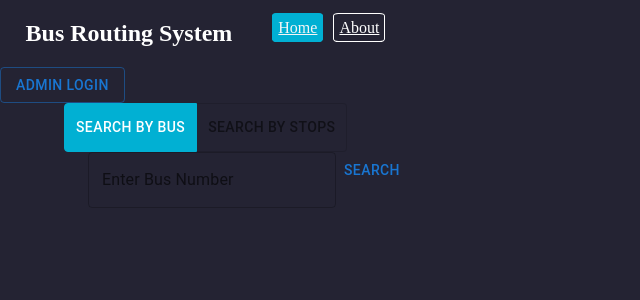
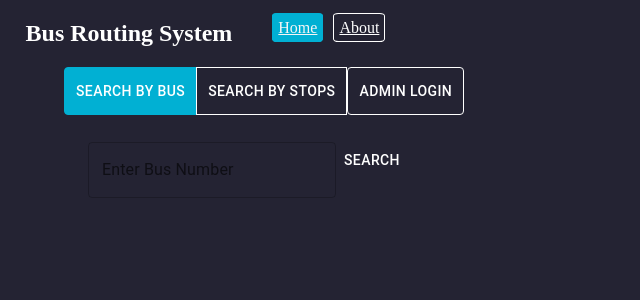
Before and after one commit to mirandadrummond/BusTrackingWebApp, a React (Create React App) app in the folder front-end/: page / in a window 1280 px wide. Both pictures are taken after a click on the button "SEARCH BY BUS". Shown: the top 300 px of the page, without its empty margins (0-640 px from the left). Built offline with nearby package versions, Linux system fonts and the light colour scheme.

Commit message:
styling buttons

```diff
--- a/front-end/public/index.html
+++ b/front-end/public/index.html
@@ -2,7 +2,6 @@
 <html lang="en">
   <head>
     <meta charset="utf-8" />
-    <link rel="icon" href="%PUBLIC_URL%/favicon.ico" />
     <meta name="viewport" content="width=device-width, initial-scale=1" />
     <meta name="theme-color" content="#000000" />
     <meta
@@ -24,7 +23,7 @@
       work correctly both with client-side routing and a non-root public URL.
       Learn how to configure a non-root public URL by running `npm run build`.
     -->
-    <title>React App</title>
+    <title>Bus Routing System</title>
   </head>
   <body>
     <noscript>You need to enable JavaScript to run this app.</noscript>
--- a/front-end/src/components/AdminLogin.jsx
+++ b/front-end/src/components/AdminLogin.jsx
@@ -48,7 +48,7 @@ function Login(props) {
 
     return (
         <div>
-            <Button variant="outlined" onClick={handleClickOpen}>
+            <Button variant="outlined" id="adminLogin" onClick={handleClickOpen}>
                 Admin Login
             </Button>
             <Dialog open={open} onClose={handleClose}>
--- a/front-end/src/components/SearchByBus.jsx
+++ b/front-end/src/components/SearchByBus.jsx
@@ -19,7 +19,7 @@ export function SearchByBus(props) {
     }
 
     return (
-        <Container>
+        <Container id="searchByBus">
             <TextField onChange={handleChange} value={busNumber} id="outlined-basic" label="Enter Bus Number" variant="outlined" />
             <Link to={getLink(location, 'bus_status')} state={{busNum: parseInt(busNumber)}}>
                 <Button>Search</Button>
--- a/front-end/src/pages/App.js
+++ b/front-end/src/pages/App.js
@@ -15,7 +15,6 @@ function App() {
 
   return (
     <div className="App">
-      <AdminLogin setAdmin={setAdmin} loggedIn={isAdmin} />
       <Container id="search">
         <ToggleButtonGroup
           value={selectedButton}
@@ -24,6 +23,7 @@ function App() {
         >
           <ToggleButton value='byBus'>Search by Bus</ToggleButton>
           <ToggleButton value='byStop'>Search by Stops</ToggleButton>
+          <AdminLogin setAdmin={setAdmin} loggedIn={isAdmin} />
         </ToggleButtonGroup>
       </Container>
       <Container id="searchBar">
--- a/front-end/src/styles/Style.css
+++ b/front-end/src/styles/Style.css
@@ -3,7 +3,13 @@ body {
   margin-left: 0%;
   width: 100%;
   background-color: #242333;
-  color: #FFFFFF;
+  color: #FFFFFF !important;
+}
+
+button {
+  border-color: #FFFFFF !important;
+  color: #FFFFFF !important;
+
 }
 
 #nav {
@@ -46,3 +52,16 @@ body {
   background-color: #01B0D3 !important;
   color: #FFFFFF !important;
 }
+
+#adminLogin {
+  padding: 11px;
+}
+
+#searchByBus {
+  margin-top: 20pt;
+}
+
+#outlined-basic {
+  border-color: #FFFFFF !important;
+  color: #FFFFFF !important;
+}
```
